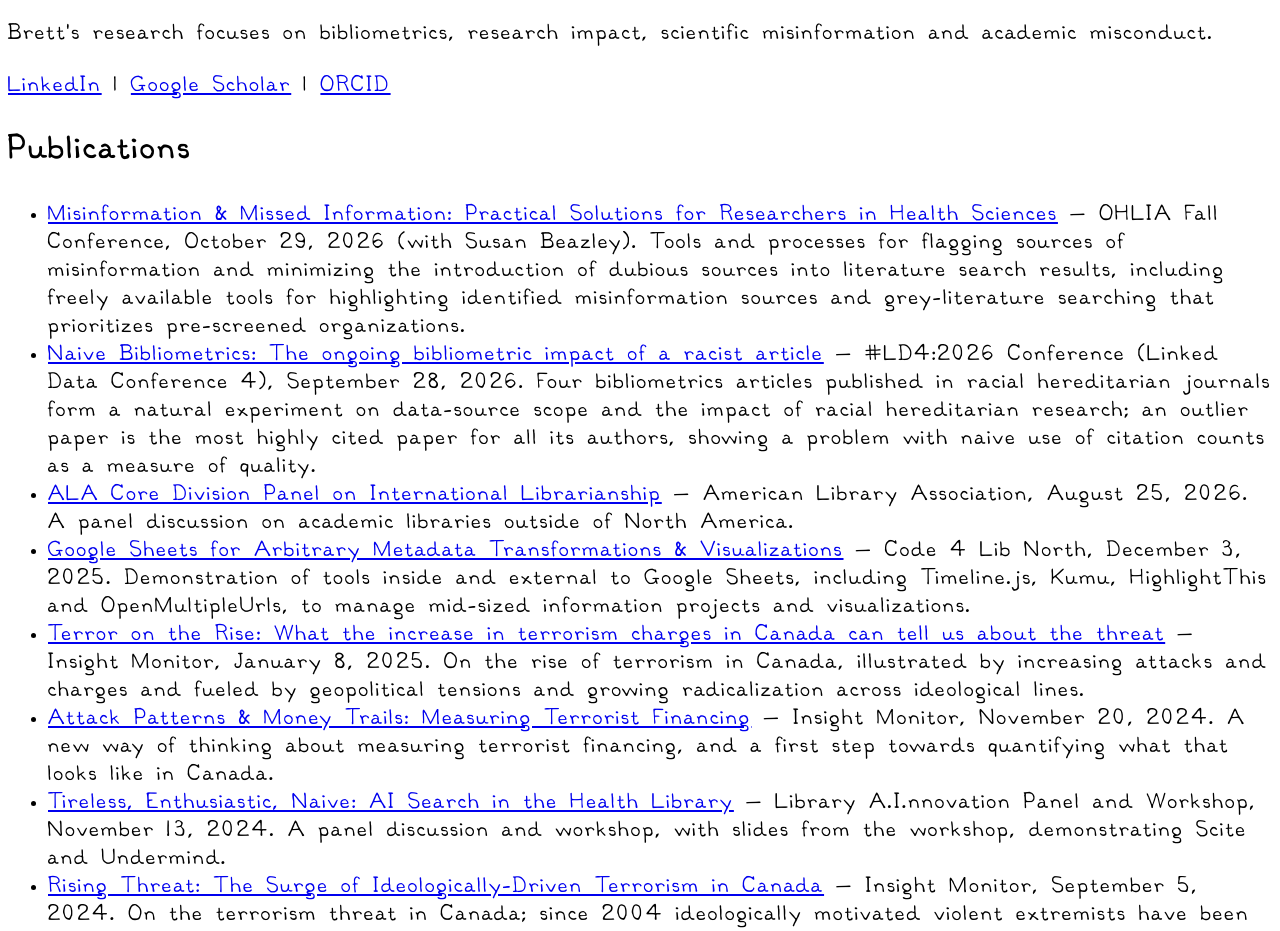
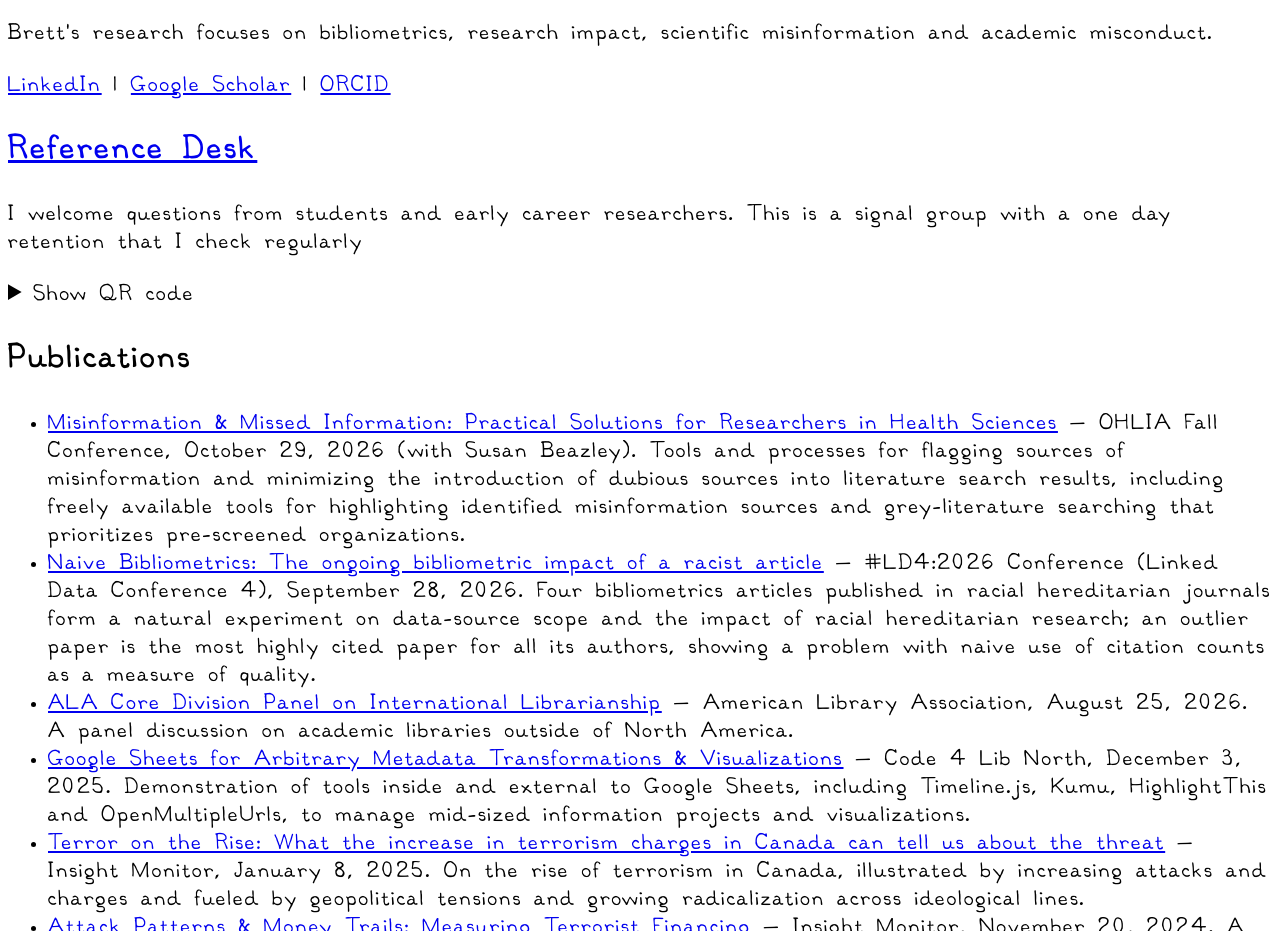
Before and after one commit to brettlwilliams/BW-Website, a plain HTML site: page index.html in a window 1280 px wide. Shown: the part 884-1815 px from the top of the page. Drawn offline with Linux system fonts and the light colour scheme.

Commit message:
Add Reference Desk Signal group link with QR code

```diff
--- a/index.html
+++ b/index.html
@@ -47,6 +47,12 @@ img {
 <p>Brett has worked as an independent consultant on information management for small consulting firms. He created and maintained the dataset for the largest existing collection of Canadian terrorism charges and convictions, which has been used in several publications in Insight Monitor.</p>
 <p>Brett's research focuses on bibliometrics, research impact, scientific misinformation and academic misconduct.</p>
 <p><a href="https://www.linkedin.com/in/brettlwilliams" target="_blank" rel="noopener">LinkedIn</a> | <a href="https://scholar.google.com/citations?user=3txufSAAAAAJ&hl=en" target="_blank" rel="noopener">Google Scholar</a> | <a href="https://orcid.org/0000-0003-2517-2135" target="_blank" rel="noopener">ORCID</a></p>
+<h2><a href="https://signal.group/#CjQKID011WAMMJGqpXT9m9fdmOvQS06ig8gora10ES9coROJEhAq3ZLUMe2Vi-699K-vwGzl" target="_blank" rel="noopener">Reference Desk</a></h2>
+<p>I welcome questions from students and early career researchers. This is a signal group with a one day retention that I check regularly</p>
+<details>
+<summary>Show QR code</summary>
+<p><img src="signal-reference-desk.jpg" alt="QR code to join the Reference Desk Signal group" width="300"></p>
+</details>
 <h2>Publications</h2>
 <ul>
 <li><a href="https://docs.google.com/presentation/d/1H86nTHy_OJFImTHSguLqIn_P_DIFx5n41h8DZ-H6N0M/edit?usp=drivesdk" target="_blank" rel="noopener">Misinformation &amp; Missed Information: Practical Solutions for Researchers in Health Sciences</a> — OHLIA Fall Conference, October 29, 2026 (with Susan Beazley). Tools and processes for flagging sources of misinformation and minimizing the introduction of dubious sources into literature search results, including freely available tools for highlighting identified misinformation sources and grey-literature searching that prioritizes pre-screened organizations.</li>
```
Also changed, not shown: signal-reference-desk.jpg (added).
